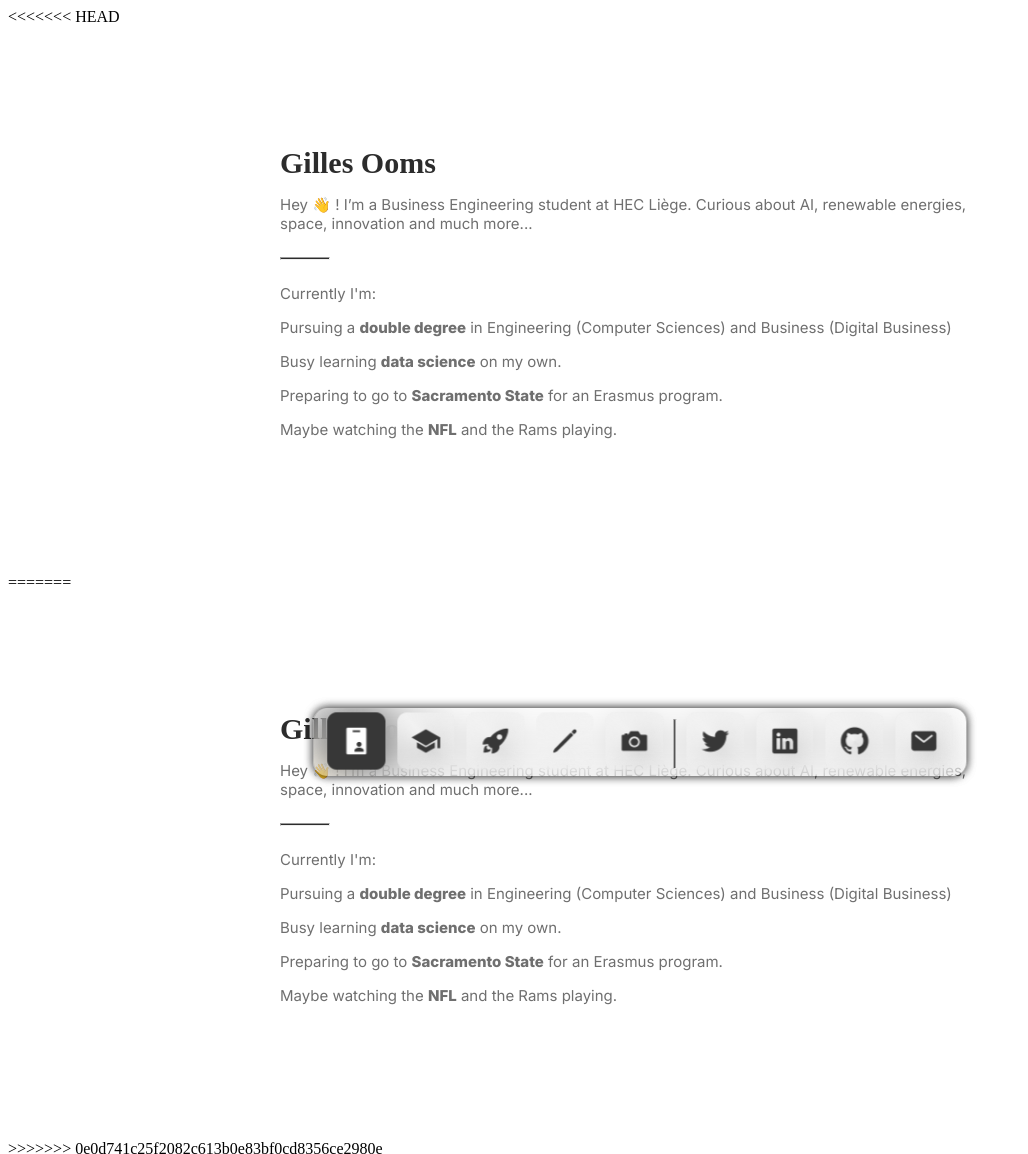
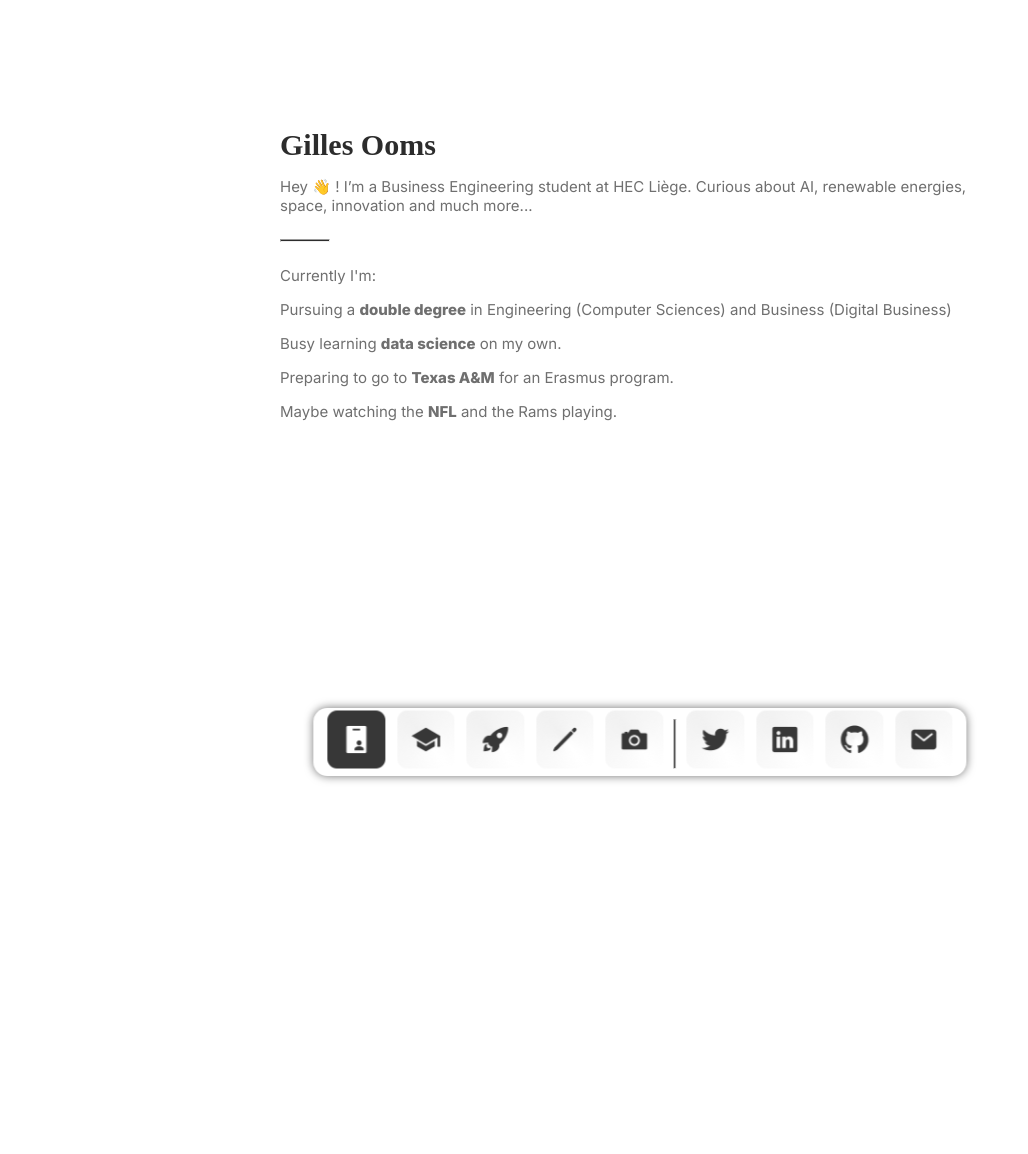
Before and after one commit to giooms/giooms.github.io, a plain HTML site: page index.html in a window 1280 px wide. Shown: the whole page, without its empty margins (0-1028 px from the left). After the commit the page ends 800 px from the top, so only its background shows below. Drawn offline with Linux system fonts and the light colour scheme; a web font is replaced by a local one.

Commit message:
Information update

```diff
--- a/index.html
+++ b/index.html
@@ -1,4 +1,3 @@
-<<<<<<< HEAD
 <!DOCTYPE html>
 <html>
 
@@ -71,94 +70,11 @@
         <p>Currently I'm:</p>
         <p>Pursuing a <b>double degree</b> in Engineering (Computer Sciences) and Business (Digital Business) </p>
         <p>Busy learning <b>data science</b> on my own.</p>
-        <p>Preparing to go to <b>Sacramento State</b> for an Erasmus program.</p>
+        <p>Preparing to go to <b>Texas A&M</b> for an Erasmus program.</p>
         <p>Maybe watching the <b>NFL</b> and the Rams playing. </p>
 
       </div>
 
 
 </body>
-
-=======
-<!DOCTYPE html>
-<html>
-
-<head>
-    <meta charset="utf-8">
-    <title>Gilles Ooms</title>
-    <link rel="stylesheet" href='index_style.css'>
-    <meta name="viewport" content="width=device-width, initial-scale=1.0">
-    <link rel="icon" href="images/favicon.png">
-    <style>
-      @import url('https://fonts.googleapis.com/css2?family=Inter:wght@400;800&family=Lusitana:wght@400;700&display=swap');
-    </style>
-
-<body>
-
-    <div class="dock">
-        <button class="icon">
-          <a href="index.html"><img src="images/About me_a.png" alt="About me" class="true" /></a>
-        </button>
-        <button class="icon">
-          <a href="CV.html"><img href="CV.html"src="images/CV.png" alt="CV" class="true" /></a>
-        </button>
-        <button class="icon">
-          <a href="Projects.html"><img src="images/Projects.png" alt="Projects" class="true" /></a>
-        </button>
-        <button class="icon">
-          <a href="Writing.html"><img src="images/Writing.png" alt="Writing" class="true"/></a>
-        </button>
-        <button class="icon">
-          <a href="Pictures.html"><img src="images/Pictures.png" alt="Pictures" class="hidden" /></a>
-        </button>
-        <hr class="hidden" id="column" />
-        <button class="icon">
-          <a href="https://twitter.com/gilles_ooms" target="_blank">
-          <img
-            src="images/Twitter.png"
-            alt="Twitter"
-            class="hidden"
-          />
-        </a>
-        </button>
-        <button class="icon">
-            <a href="https://www.linkedin.com/in/gilles-ooms/" target="_blank"><img
-              src="images/LinkedIn.png"
-              alt="LinkedIn"
-              class="hidden"
-            /></a>
-          </button>
-          <button class="icon">
-            <a href="https://github.com/giooms"><img
-              src="images/github.png"
-              alt="GitHub"
-              class="hidden"
-            /></a>
-          <button class="icon">
-            <a href="mailto:gillesooms@outlook.com"><img
-              src="images/Mail.png"
-              alt="Mail"
-              class="hidden"
-            /></a>
-            <hr class="point" id="point-terminal" />
-          </button>
-      </div>
-      <!--DOCK end-->
-
-      <div class="text">
-        <h1>Gilles Ooms</h1>
-        Hey 👋 ! I’m a Business Engineering student at HEC Liège. Curious about AI, renewable energies, space, innovation and much more...
-        <hr class="séparation">
-        <p>Currently I'm:</p>
-        <p>Pursuing a <b>double degree</b> in Engineering (Computer Sciences) and Business (Digital Business) </p>
-        <p>Busy learning <b>data science</b> on my own.</p>
-        <p>Preparing to go to <b>Sacramento State</b> for an Erasmus program.</p>
-        <p>Maybe watching the <b>NFL</b> and the Rams playing. </p>
-
-      </div>
-
-
-</body>
-
->>>>>>> 0e0d741c25f2082c613b0e83bf0cd8356ce2980e
 </html>
```
Also changed, not shown: CV.html (+2 -2 lines), images/texas.svg.png (added).
